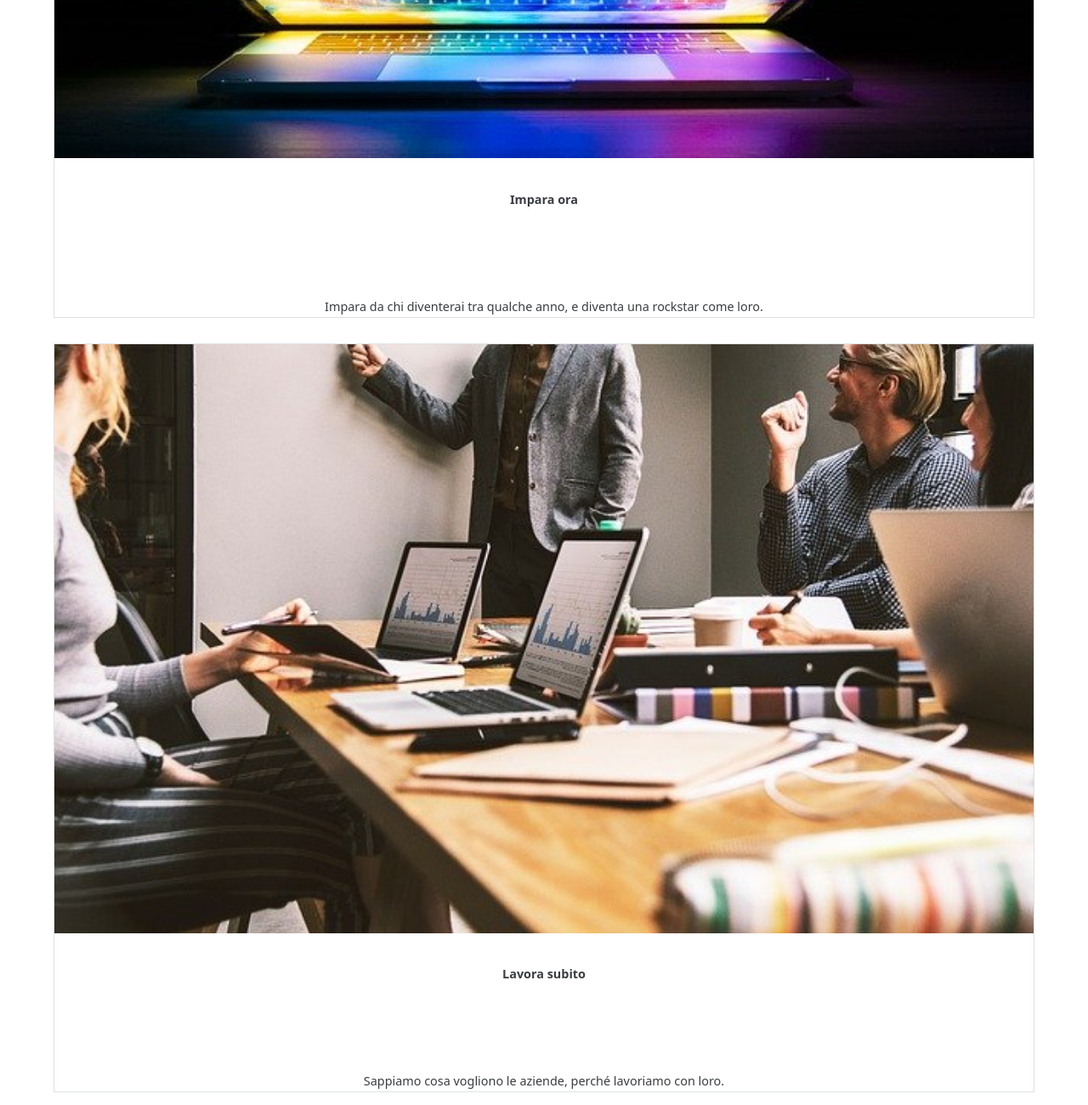
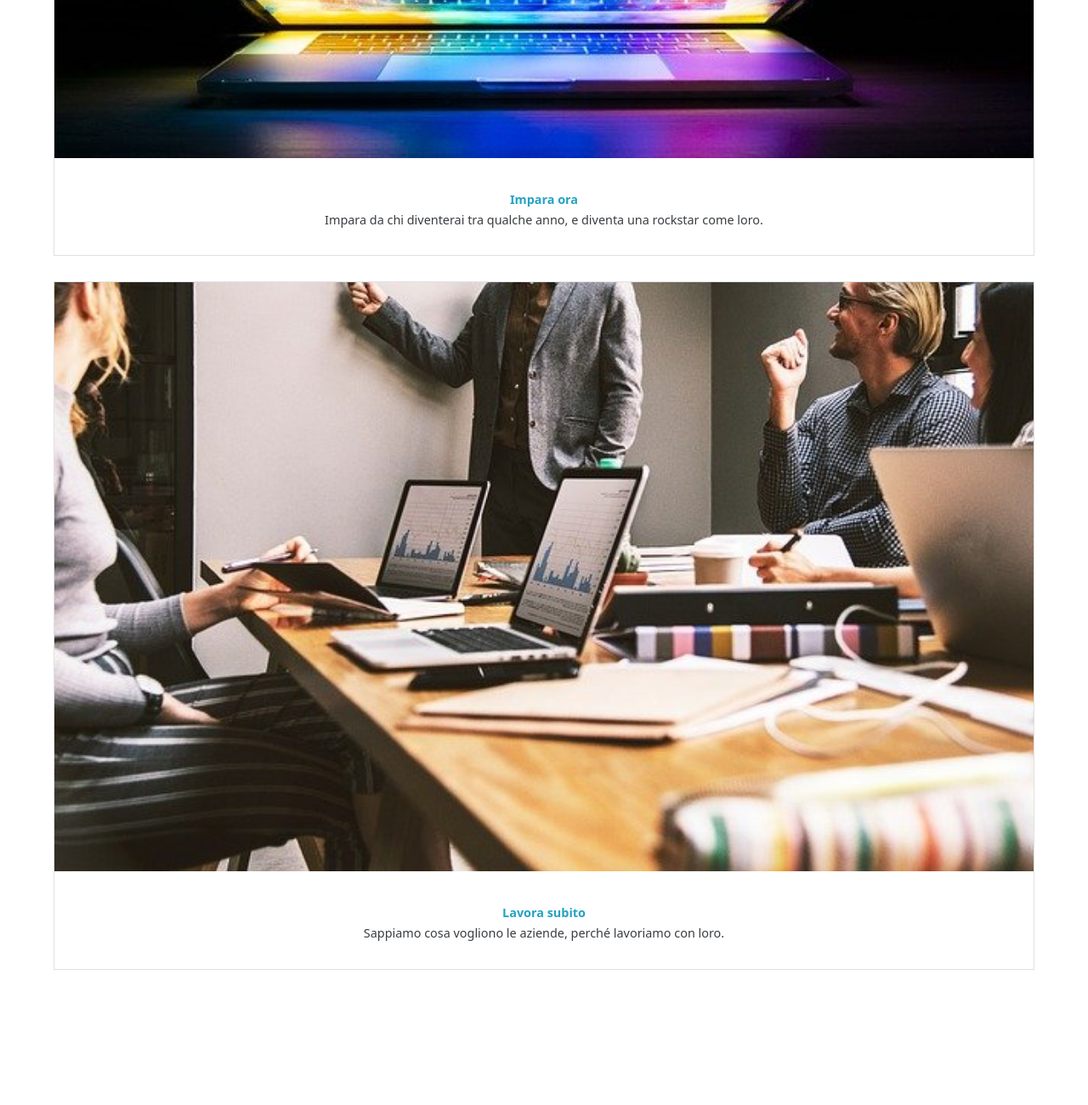
Before and after one commit to DavideCaria1992/U1W1L5, a plain HTML site: page index.html in a window 1280 px wide. Shown: the part 3371-4671 px from the top of the page at 85% size. After the commit the page ends 4527 px from the top, so only its background shows below. Drawn offline with Linux system fonts and the light colour scheme.

Commit message:
Fixed "schede"

```diff
--- a/assets/css/style.css
+++ b/assets/css/style.css
@@ -148,3 +148,7 @@ p span {
     padding-top: 0;
     margin-bottom: 30px;
 }
+
+footer {
+    background-color: #25a2c3;
+}
--- a/index.html
+++ b/index.html
@@ -52,14 +52,17 @@
       </div>
       <div class="schede">
         <img src="./assets/img/foto2.jpg" alt="impara ora" />
-        <h4>Impara ora</h4>
-        <p>Impara da chi diventerai tra qualche anno, e diventa una rockstar come loro.</p>
+        <h4 class="article-title">Impara ora</h4>
+        <p class="text-article">Impara da chi diventerai tra qualche anno, e diventa una rockstar come loro.</p>
       </div>
       <div class="schede">
         <img src="./assets/img/foto3.jpg" alt="lavora subito" />
-        <h4>Lavora subito</h4>
-        <p>Sappiamo cosa vogliono le aziende, perché lavoriamo con loro.</p>
+        <h4 class="article-title">Lavora subito</h4>
+        <p class="text-article">Sappiamo cosa vogliono le aziende, perché lavoriamo con loro.</p>
       </div>
     </main>
+    <footer>
+      <div></div>
+    </footer>
   </body>
 </html>
```
